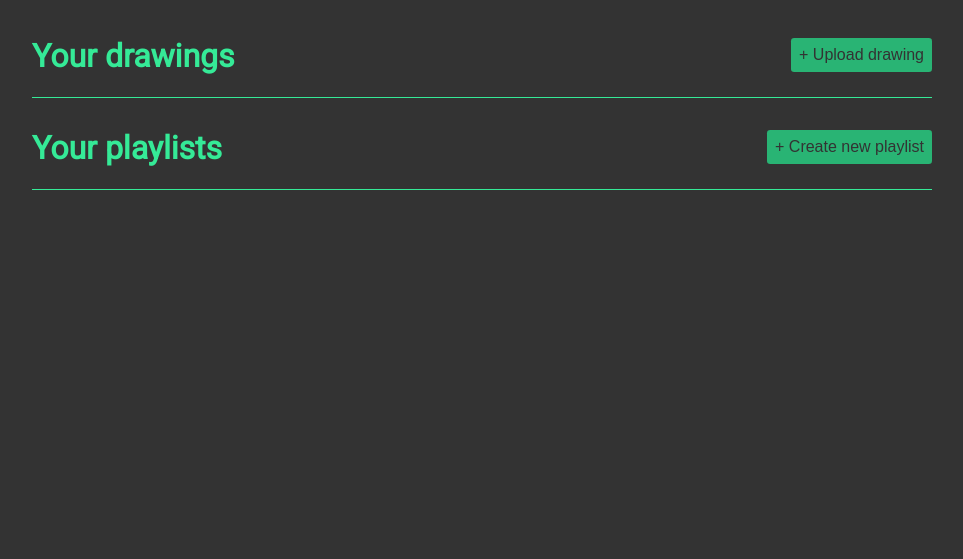
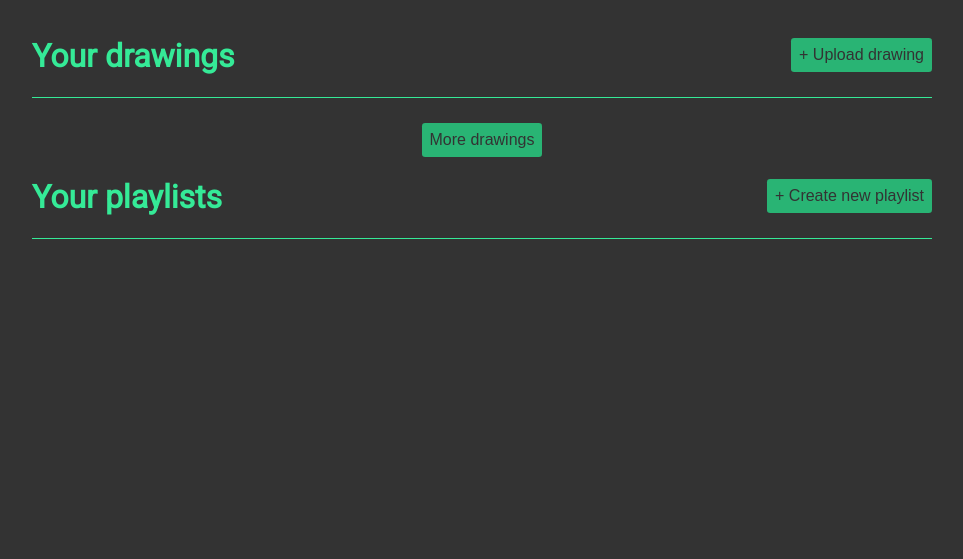
Before and after one commit to texx00/sandypi, a Flask app: page /playlists in a window 1280 px wide. Shown: the part 95-654 px from the top of the page, without its empty margins (158-1121 px from the left). Run offline with Flask 2, Linux system fonts and the light colour scheme; data that the repository does not hold is empty; some libraries are stand-ins or nearby versions.

Commit message:
Drawings/playlists files reorganization

```diff
--- a/UIserver/__init__.py
+++ b/UIserver/__init__.py
@@ -17,7 +17,7 @@ app.config['SQLALCHEMY_TRACK_MODIFICATIONS'] = False
 db = SQLAlchemy(app)
 
 import UIserver.database
-import UIserver.views.playlists
+import UIserver.views.drawings_management
 import UIserver.bot_interface.socketio_callbacks
 
 @app.route('/')
--- a/UIserver/static/playlists.css
+++ b/UIserver/static/management.css
@@ -28,6 +28,14 @@
 }
 .grid_element img{
     width:100%;
+}
+
+.redirect_form{
+    text-align: center;
+    margin-top:15px;
+}
+.redirect_button{
+    font-size: medium;
 }
 
 /* Dropzone defaults */
--- a/UIserver/static/playlists.js
+++ b/UIserver/static/management.js
@@ -28,10 +28,14 @@ function hide_dropzone(){
 
 function file_loaded_success(){
     console.log("Success");
-    hide_dropzone()
+    hide_dropzone();
 }
 
 function file_loaded_error(){
     console.log("Error");
-    hide_dropzone()
+    hide_dropzone();
 }
+
+function redirect_drawing(code){
+    window.location.href = "/drawings/"+code;
+}
--- a/UIserver/templates/preferences/playlists.html
+++ b/UIserver/templates/management/preview.html
@@ -2,9 +2,9 @@
 
 {%block title%}Playlists{% endblock %}
 {%block head%}
-<link rel="stylesheet" href="static/playlists.css">
+<link rel="stylesheet" href="static/management.css">
 <script src="./static/dropzone.js"></script>
-<script src="./static/playlists.js"></script>
+<script src="./static/management.js"></script>
 {%endblock%}
 
 {%block floater%}
@@ -30,11 +30,16 @@
     </div>
     <div class="grid_container">
         {% for item in drawings %}
-            <div class="grid_element">
+    <div class="grid_element" onclick="redirect_drawing({{item.id}})">
                 <img src="{{ url_for('static', filename='Drawings/'+item.id|string+'/'+item.id|string +'.jpg')}}">
                 <span>{{item.filename}}</span>
             </div>
         {% endfor %}
+    </div>
+    <div>
+        <form action="/drawings" method="get" class="redirect_form">
+            <button type="submit" class="redirect_button">More drawings</button>
+        </form>
     </div>
 </div>
 <div>
--- a/UIserver/views/playlists.py
+++ b/UIserver/views/drawings_management.py
@@ -15,7 +15,7 @@ def allowed_file(filename):
 @app.route('/playlists')
 def playlists():
     result = db.session.query(UploadedFiles).order_by(UploadedFiles.edit_date.desc()).limit(4)
-    return render_template("preferences/playlists.html", drawings=result)
+    return render_template("management/preview.html", drawings=result)
 
 # Upload route for the dropzone to load new drawings
 @app.route('/upload', methods=['GET','POST'])
@@ -32,10 +32,20 @@ def upload():
                 folder = app.config["UPLOAD_FOLDER"] +"/" + str(new_file.id) +"/"
                 os.mkdir(folder)
                 file.save(os.path.join(folder, str(new_file.id)+".gcode"))
-                # create a copy of a placeholder figure. TODO create the image from the gcode
+                # create a copy of a placeholder figure.
+                # TODO create the image from the gcode
                 shutil.copy2(app.config["UPLOAD_FOLDER"]+"/placeholder.jpg", os.path.join(folder, str(new_file.id)+".jpg"))
 
                 app.logger.info("File added")
                 # TODO give a feedback to the user about the result of the operation
                 return "1"
     return "0"
+
+
+@app.route('/drawings')
+def drawings():
+    return "drawings"
+
+@app.route('/drawings/<code>')
+def drawing(code):
+    return "Hello " + str(code)
```
